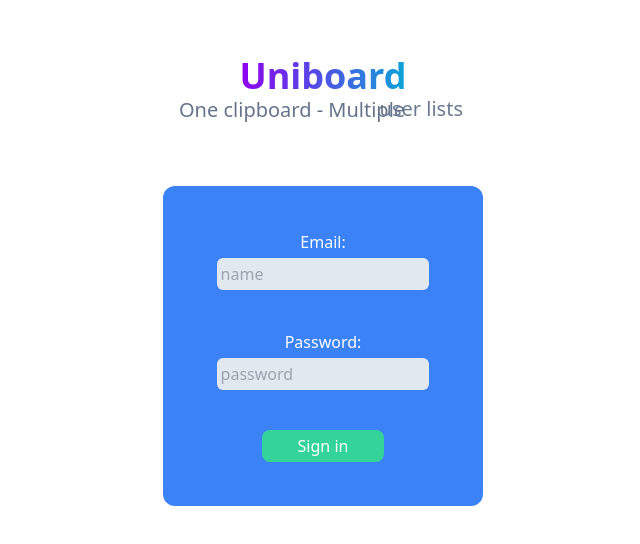
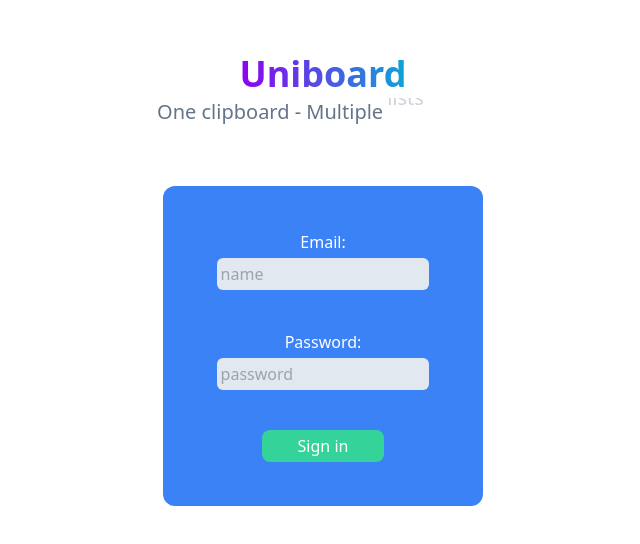
Before and after one commit to A-alharbi9/uni_board, a Next.js app: page / in a window 1280 px wide. Shown: the part 150-694 px from the top of the page, without its empty margins (317-957 px from the left). Built offline with nearby package versions, Linux system fonts and the light colour scheme.

Commit message:
fix: Change absolute position to relative, adjust text animation and refactor

```diff
--- a/src/app/page.tsx
+++ b/src/app/page.tsx
@@ -53,29 +53,18 @@
         <h1 className="text-5xl lg:text-4xl font-bold text-transparent bg-clip-text bg-gradient-to-r from-[#9000f0] to-[#0da5d7]">
           Uniboard
         </h1>
-        <h2 className="relative overflow-hidden text-base sm:text-xl font-light w-[15.5rem] sm:w-[18.5rem] text-slate-500 px-1">
-          One clipboard - Multiple
+        <div className="flex items-center justify-between mt-1 overflow-hidden h-7">
           <div>
-            <p
-              className="absolute top-0 text-base opacity-0 sm:text-lg lg:text-xl right-2 sm:right-6 lg:right-4 animate-roll-on"
-              style={{ animationDelay: '1s' }}
-            >
-              devices
-            </p>
-            <p
-              className="absolute top-0 right-0 text-base opacity-0 sm:right-1 lg:-right-2 sm:text-lg lg:text-xl animate-roll-on"
-              style={{ animationDelay: '2.7s' }}
-            >
-              languages
-            </p>
-            <p
-              className="absolute top-0 right-0 text-base opacity-0 sm:text-lg lg:text-xl sm:right-4 lg:right-2 animate-roll-on"
-              style={{ animationDelay: '4.4s' }}
-            >
-              user lists
-            </p>
+            <h2 className="h-full text-sm font-light lg:text-xl text-slate-500">
+              One clipboard - Multiple
+            </h2>
           </div>
-        </h2>
+          <div className="flex flex-col justify-around h-[10rem] px-1 text-slate-500 font-light animate-roll-text">
+            <p className="text-base sm:text-lg lg:text-xl">devices</p>
+            <p className="text-base sm:text-lg lg:text-xl">languages</p>
+            <p className="w-20 text-base sm:text-lg lg:text-xl">user lists</p>
+          </div>
+        </div>
       </div>
       <form
         className="flex flex-col items-center justify-around h-[20rem] w-[min(90%,20rem)] bg-blue-500 rounded-md md:rounded-xl"
--- a/tailwind.config.js
+++ b/tailwind.config.js
@@ -8,26 +8,52 @@
   theme: {
     extend: {
       keyframes: {
-        'roll-on': {
+        'roll-text': {
           '0%': {
-            transform: 'translateY(-50%)',
-            opacity: 0.1,
+            marginBottom: '-11.5rem',
           },
-          '30%': {
-            transform: 'translateY(0%)',
+          '20%': {
+            marginBottom: '-6.3rem',
             opacity: 1,
           },
+          '23%': {
+            marginBottom: '-6.8rem',
+          },
+          '35%': {
+            opacity: 0.2,
+          },
+          '43%': {},
+          '50%': {
+            marginBottom: '0.4rem',
+            opacity: 1,
+          },
+          '55%': {
+            marginBottom: '-0.1rem',
+          },
+          '64%': {
+            opacity: 0.2,
+          },
+          '70%': {
+            opacity: 1,
+          },
+          '80%': {
+            marginBottom: '7.4rem',
+          },
+          '85%': {
+            marginBottom: '6.6rem',
+            opacity: 1,
+          },
+          '90%': {
+            opacity: 0.2,
+          },
 
-          '55%': {
-            opacity: 0.1,
-          },
           '100%': {
-            transform: 'translateY(150%)',
+            marginBottom: '10rem',
           },
         },
       },
       animation: {
-        'roll-on': 'roll-on 5s infinite',
+        'roll-text': 'roll-text 6s infinite',
       },
       backgroundImage: {
         'gradient-radial': 'radial-gradient(var(--tw-gradient-stops))',
```
